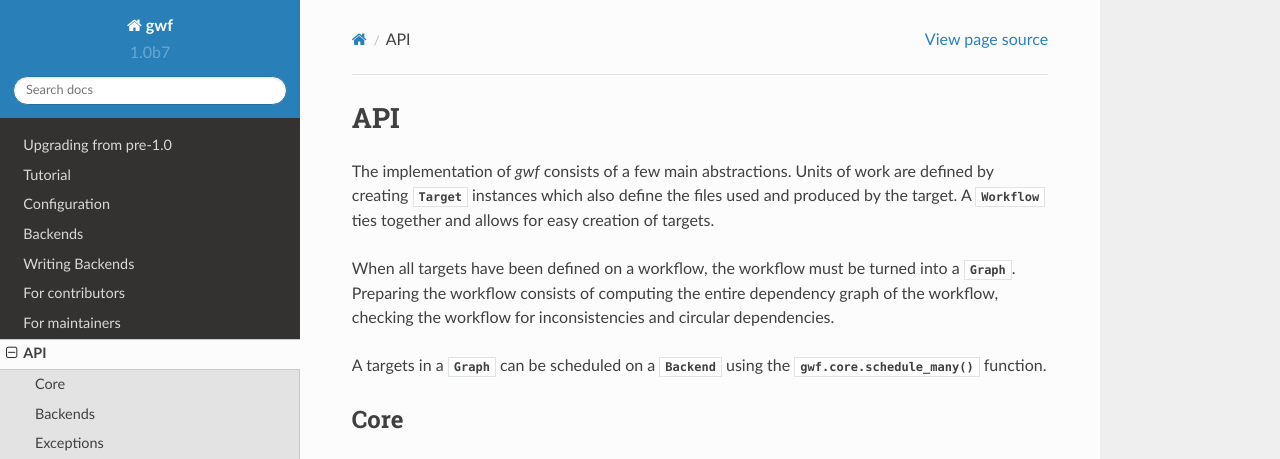
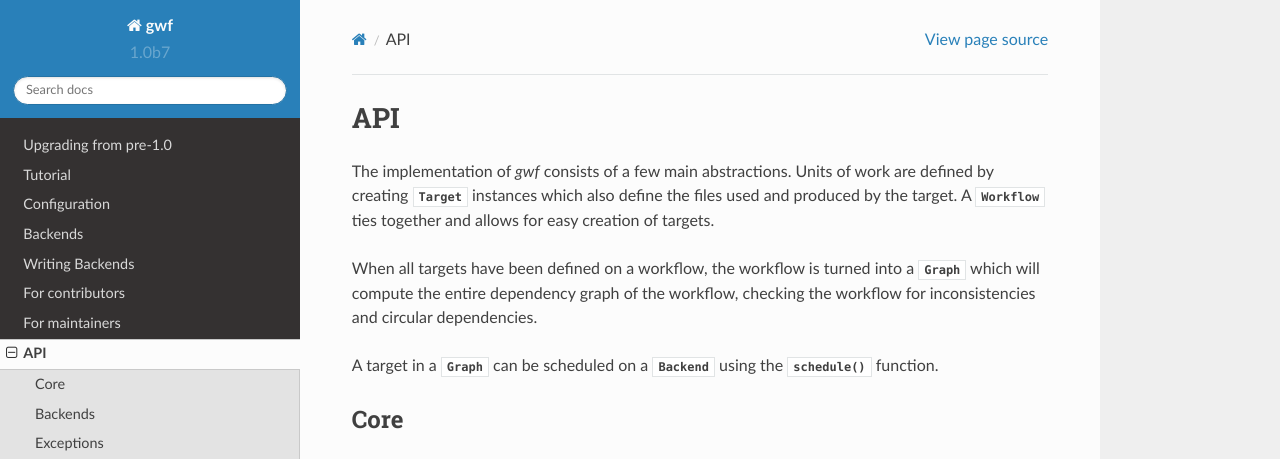
Before and after one commit to gwforg/gwf, a Sphinx documentation site: the page built from docs/api.rst, in a window 1280 px wide and 1232 px high. Shown: the top 459 px of the window. Built offline with Sphinx 7.4.7 and the Read the Docs theme 2.0.0, drawn with Linux system fonts in a browser that asks for light colours; grey boxes are pictures that could not be loaded.

```diff
--- a/docs/api.rst
+++ b/docs/api.rst
@@ -6,13 +6,12 @@ are defined by creating :class:`~gwf.Target` instances which also define
 the files used and produced by the target. A :class:`~gwf.Workflow` ties
 together and allows for easy creation of targets.
 
-When all targets have been defined on a workflow, the workflow must be turned
-into a :class:`~gwf.Graph`. Preparing the workflow consists of
-computing the entire dependency graph of the workflow, checking the workflow
-for inconsistencies and circular dependencies.
+When all targets have been defined on a workflow, the workflow is turned
+into a :class:`~gwf.Graph` which will compute the entire dependency graph of the
+workflow, checking the workflow for inconsistencies and circular dependencies.
 
-A targets in a :class:`~gwf.Graph` can be scheduled on a
-:class:`~gwf.backends.Backend` using the :func:`gwf.core.schedule_many`
+A target in a :class:`~gwf.Graph` can be scheduled on a
+:class:`~gwf.backends.Backend` using the :func:`~gwf.schedule`
 function.
 
 Core
```
